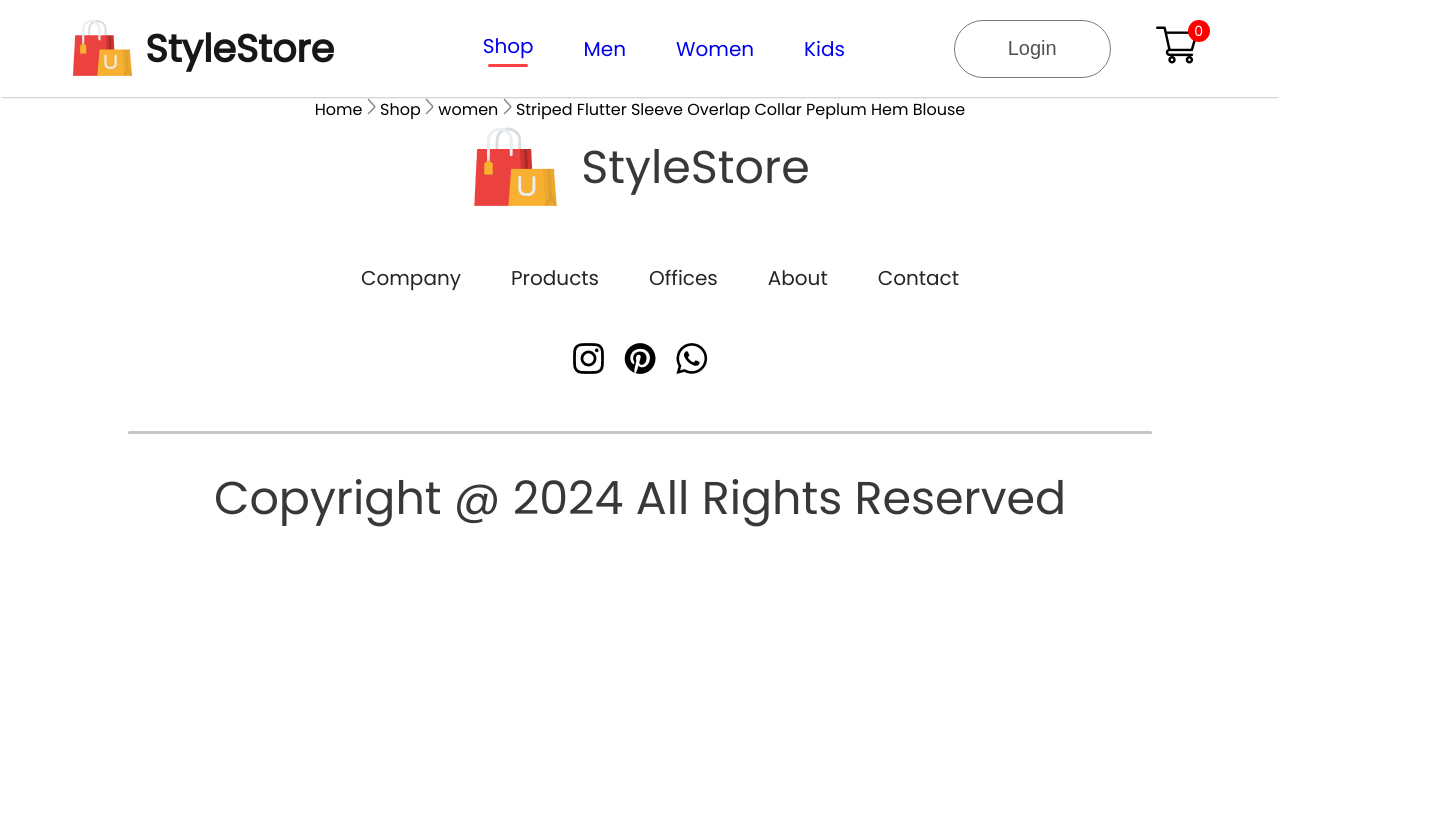
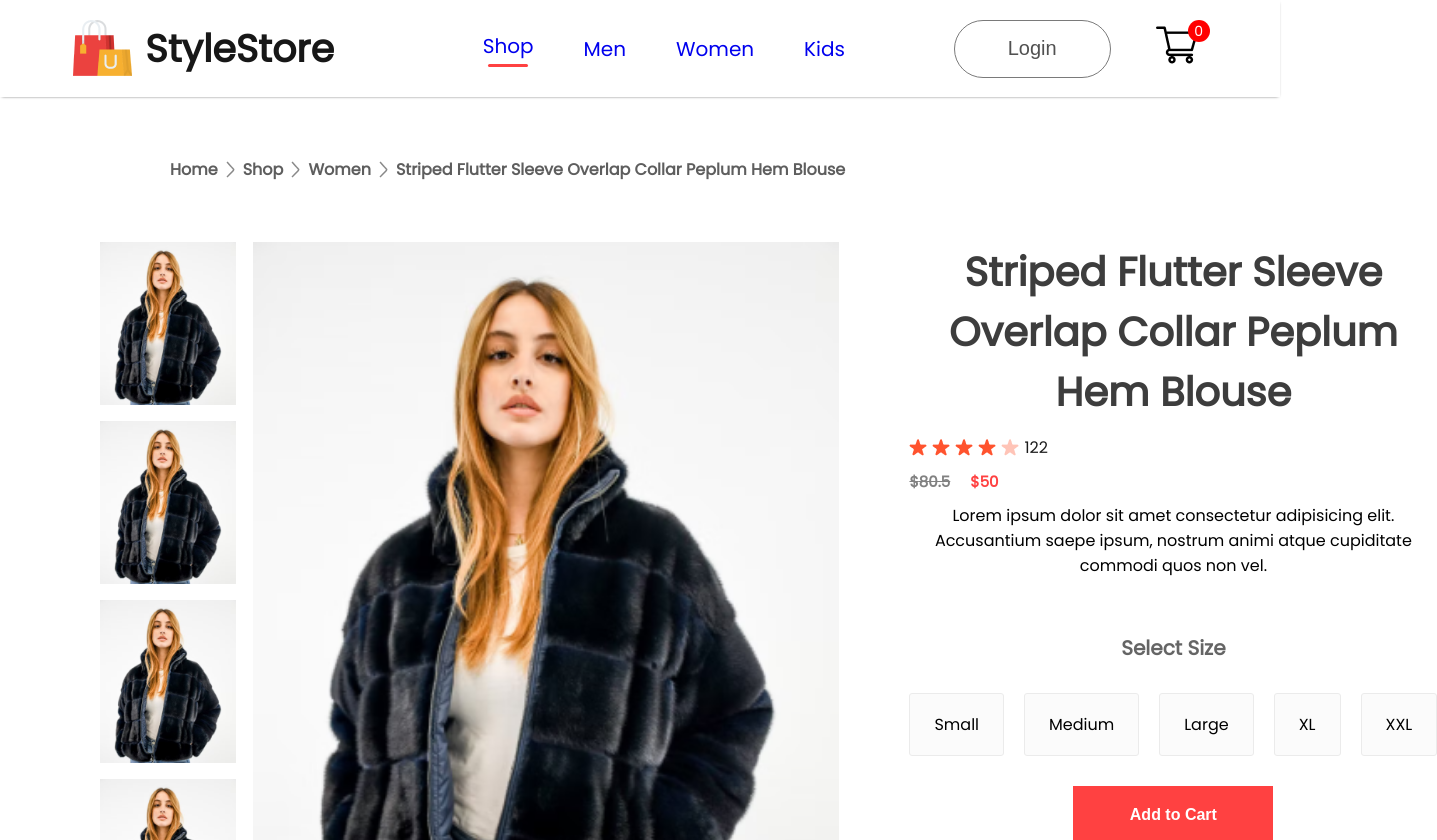
Before and after one commit to pmswami/StyleStore, a React (Create React App) app in the folder frontend/: page /product/1 in a window 1280 px wide. Shown: the top 840 px of the page, 1437 px wide, since content can reach past the window. Before the commit the page ends 800 px from the top, so only its background shows below. Built offline with nearby package versions, Linux system fonts and the light colour scheme.

Commit message:
Added product display with styles

```diff
--- a/frontend/src/Components/Breadcrums/Breadcrum.css
+++ b/frontend/src/Components/Breadcrums/Breadcrum.css
@@ -0,0 +1,10 @@
+.breadcrum {
+  display: flex;
+  gap: 8px;
+  align-items: center;
+  color: #5e5e5e;
+  font-size: 16px;
+  font-weight: 600;
+  margin: 60px 170px;
+  text-transform: capitalize;
+}
--- /dev/null
+++ b/frontend/src/Components/ProductDisplay/ProductDisplay.css
@@ -0,0 +1,90 @@
+.productdisplay {
+  display: flex;
+  margin: 0px 100px;
+  margin-bottom: 50px;
+}
+.productdisplay-left {
+  display: flex;
+  gap: 17px;
+}
+.productdisplay-img-list {
+  display: flex;
+  flex-direction: column;
+  gap: 16px;
+}
+.productdisplay-img-list img {
+  height: 163px;
+}
+.productdisplay-main-img {
+  width: 586px;
+  height: 700px;
+}
+
+.productdisplay-right {
+  margin: 0px 70px;
+  display: flex;
+  flex-direction: column;
+}
+.productdisplay-right h1 {
+  color: #3d3d3d;
+  font-weight: 700;
+  font-size: 40px;
+}
+.productdisplay-right-stars {
+  display: flex;
+  align-items: center;
+  margin-top: 13px;
+  gap: 5px;
+  color: #1c1c1c;
+  font-size: 16px;
+}
+.productdisplay-right-prices {
+  display: flex;
+  margin: 10px 0px;
+  gap: 20px;
+  font-size: 15px;
+  font-weight: 700;
+}
+.productdisplay-right-price-old {
+  color: #818181;
+  text-decoration: line-through;
+}
+.productdisplay-right-price-new {
+  color: #ff4141;
+}
+.productdisplay-right-size h1 {
+  margin-top: 55px;
+  color: #656565;
+  font-size: 20px;
+  font-weight: 600;
+}
+.productdisplay-right-sizes {
+  display: flex;
+  margin: 30px 0px;
+  gap: 20px;
+}
+.productdisplay-right-sizes div {
+  padding: 18px 24px;
+  background: #fbfbfb;
+  border: 1px solid #ebebeb;
+  border-radius: 3px;
+  cursor: pointer;
+}
+.productdisplay-right button {
+  padding: 20px 40px;
+  width: 200px;
+  font-size: 16px;
+  font-weight: 600;
+  color: white;
+  background: #ff4141;
+  margin-bottom: 40px;
+  border: none;
+  outline: none;
+  cursor: pointer;
+}
+.productdisplay-right-category {
+  margin-top: 10px;
+}
+.productdisplay-right-category span {
+  font-weight: 600;
+}
--- /dev/null
+++ b/frontend/src/Components/ProductDisplay/ProductDisplay.js
@@ -0,0 +1,70 @@
+import React from "react";
+import "./ProductDisplay.css";
+import starIcon from "../Assets/star_icon.png";
+import starDullIcon from "../Assets/star_dull_icon.png";
+
+export const ProductDisplay = (props) => {
+  const { product } = props;
+  return (
+    <div className="productdisplay">
+      <div className="productdisplay-left">
+        <div className="productdisplay-img-list">
+          <img src={product.image} alt="The Product Image" />
+          <img src={product.image} alt="The Product Image" />
+          <img src={product.image} alt="The Product Image" />
+          <img src={product.image} alt="The Product Image" />
+        </div>
+        <div className="productdisplay-img">
+          <img
+            className="productdisplay-main-img"
+            src={product.image}
+            alt="The Product Image"
+          />
+        </div>
+      </div>
+
+      <div className="productdisplay-right">
+        <h1>{product.name}</h1>
+        <div className="productdisplay-right-stars">
+          <img src={starIcon} alt="" />
+          <img src={starIcon} alt="" />
+          <img src={starIcon} alt="" />
+          <img src={starIcon} alt="" />
+          <img src={starDullIcon} alt="" />
+          <p>{122}</p>
+        </div>
+        <div className="productdisplay-right-prices">
+          <div className="productdisplay-right-price-old">
+            ${product.old_price}
+          </div>
+          <div className="productdisplay-right-price-new">
+            ${product.new_price}
+          </div>
+        </div>
+        <div>
+          <div className="productdisplay-right-description">
+            Lorem ipsum dolor sit amet consectetur adipisicing elit. Accusantium
+            saepe ipsum, nostrum animi atque cupiditate commodi quos non vel.
+          </div>
+          <div className="productdisplay-right-size">
+            <h1>Select Size</h1>
+            <div className="productdisplay-right-sizes">
+              <div>Small</div>
+              <div>Medium</div>
+              <div>Large</div>
+              <div>XL</div>
+              <div>XXL</div>
+            </div>
+          </div>
+          <button>Add to Cart</button>
+          <p className="productdisplay-right-category">
+            <span>Category : </span>Women, T-shirt, Crop Top
+          </p>
+          <p className="productdisplay-right-category">
+            <span>Tags : </span>Modern, Latest
+          </p>
+        </div>
+      </div>
+    </div>
+  );
+};
--- a/frontend/src/Pages/Product.js
+++ b/frontend/src/Pages/Product.js
@@ -2,6 +2,7 @@
 import { ShopContext } from "../Context/ShopContext";
 import { useParams } from "react-router-dom";
 import { Breadcrum } from "../Components/Breadcrums/Breadcrum";
+import { ProductDisplay } from "../Components/ProductDisplay/ProductDisplay";
 
 export const Product = () => {
   const { all_products } = useContext(ShopContext);
@@ -12,6 +13,7 @@
   return (
     <div>
       <Breadcrum product={product} />
+      <ProductDisplay product={product} />
     </div>
   );
 };
```
